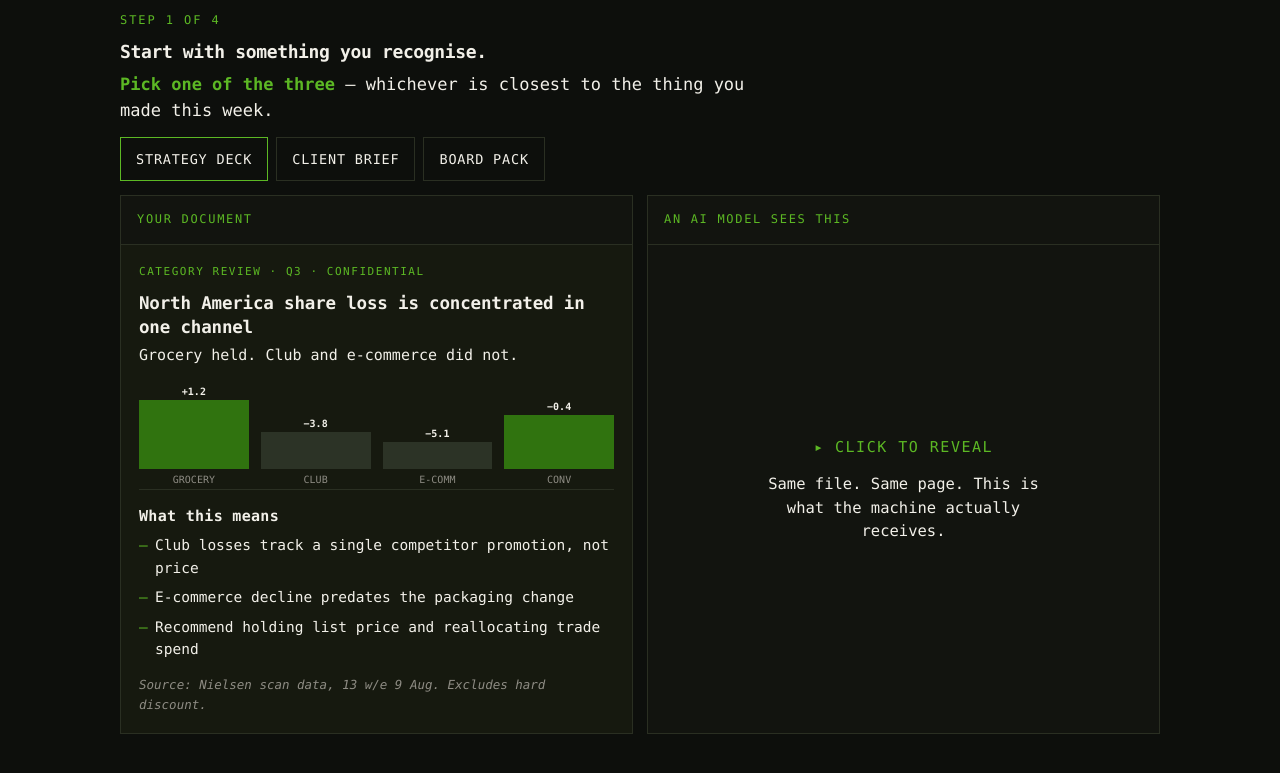
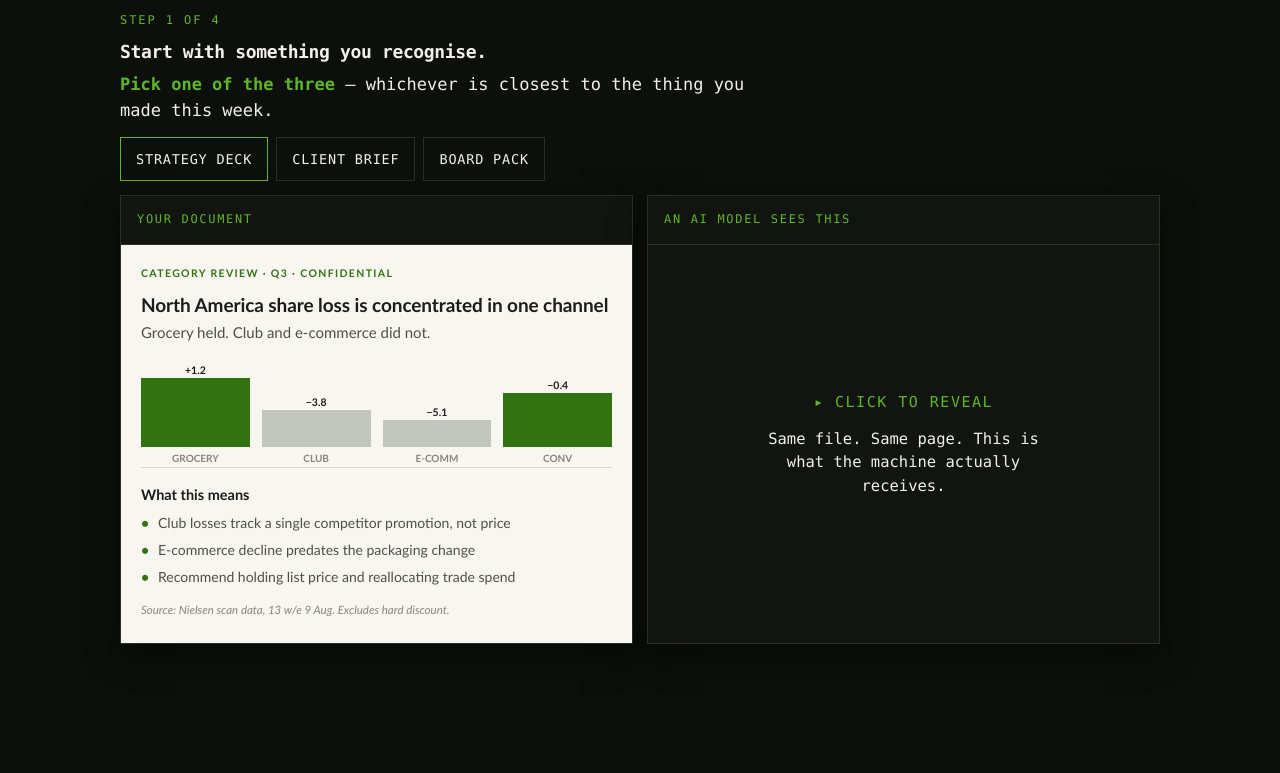
Before and after one commit to GreenBrahma/greenbrahma, a plain HTML site: page index.html in a window 1280 px wide. Shown: the part 381-1154 px from the top of the page. Drawn offline with Linux system fonts and the light colour scheme.

Commit message:
Sample documents become real paper
- both panes render on a warm white sheet in a document typeface (Aptos/Calibri
  stack) with dark ink, document-scale type, bullet glyphs, ruled tables and a
  tabular-numeral variance column
- the machine pane stays the same sheet: identical paper, identical words, but
  hierarchy stripped to one uniform grey size - so the comparison reads as one
  document seen twice rather than two different objects
- chart bars, table rules and annotations recoloured for a light ground; the
  reveal wipe is now green so it registers against white
- panes carry a drop shadow to sit as artifacts on the dark page
- the unopened right pane stays dark chrome, so the reveal lands on paper

```diff
--- a/index.html
+++ b/index.html
@@ -21,6 +21,8 @@
     --green-lit:#5cb824;
     --rule:#2a2f22;
     --mono:'SFMono-Regular',ui-monospace,'Menlo','Consolas','Liberation Mono',monospace;
+    --doc:'Aptos','Calibri','Segoe UI','Helvetica Neue',Arial,sans-serif;
+    --sheet:#f7f6f1;--docink:#1b1d18;--docink2:#4d5049;--docdim:#83867d;--docrule:#d9d7cf;
     --sans:'SFMono-Regular',ui-monospace,'Menlo','Consolas','Liberation Mono',monospace;
   }
   *{box-sizing:border-box;margin:0;padding:0}
@@ -72,65 +74,54 @@
 /* ---------- panes ---------- */
 .panes{display:grid;grid-template-columns:1fr;gap:14px}
 @media(min-width:900px){.panes{grid-template-columns:1fr 1fr}}
-.pane{border:1px solid var(--rule);background:var(--ground-2);display:flex;flex-direction:column}
+.pane{border:1px solid var(--rule);background:var(--ground-2);display:flex;flex-direction:column;box-shadow:0 10px 34px rgba(0,0,0,.45)}
 .pane-head{font-family:var(--mono);font-size:12px;letter-spacing:.14em;color:var(--green-lit);
   padding:14px 16px;border-bottom:1px solid var(--rule)}
-.paper{background:var(--paper);padding:18px 18px;flex:1;min-height:320px;position:relative;
-  overflow:hidden}
+.paper{background:var(--sheet);color:var(--docink);font-family:var(--doc);padding:20px 20px 24px;flex:1;min-height:320px;position:relative;overflow:hidden}
 
 /* ---------- the closed right pane ---------- */
-.shut{all:unset;display:flex;flex-direction:column;align-items:center;justify-content:center;
-  gap:14px;flex:1;min-height:340px;cursor:pointer;background:var(--ground-2);
-  text-align:center;padding:30px}
+.shut{all:unset;display:flex;flex-direction:column;align-items:center;justify-content:center;gap:14px;flex:1;min-height:320px;cursor:pointer;background:var(--ground-2);text-align:center;padding:30px}
 .shut:focus-visible{outline:2px solid var(--green-lit);outline-offset:-4px}
 .shut .lock{font-family:var(--mono);font-size:15px;letter-spacing:.1em;color:var(--green-lit)}
 .shut .hint{font-size:15.5px;color:var(--ink);max-width:30ch;line-height:1.5}
 .shut:hover .lock{color:var(--ink)}
 
 /* ---------- document rendering: human ---------- */
-.d-title{font-size:17.5px;font-weight:700;line-height:1.32;margin-bottom:5px;letter-spacing:-.01em}
-.d-kicker{font-family:var(--mono);font-size:11px;letter-spacing:.14em;color:var(--green-lit);
-  margin-bottom:12px}
-.d-sub{font-size:15px;color:var(--ink);margin-bottom:14px;line-height:1.5}
-.d-h{font-size:15px;font-weight:700;margin:14px 0 6px;letter-spacing:.02em}
-.d-p{font-size:14.5px;color:var(--ink);margin-bottom:9px;line-height:1.55}
-.d-li{font-size:14.5px;color:var(--ink);margin:0 0 7px 16px;position:relative;line-height:1.55}
-.d-li:before{content:"—";position:absolute;left:-16px;color:var(--green-lit)}
-.d-note{font-size:12.5px;color:var(--ink-dim);margin-top:14px;font-style:italic}
+.d-title{font-family:var(--doc);font-size:19px;font-weight:700;line-height:1.3;margin-bottom:5px;color:var(--docink);letter-spacing:-.005em}
+.d-kicker{font-family:var(--doc);font-size:10.5px;font-weight:700;letter-spacing:.13em;color:var(--green);margin-bottom:11px}
+.d-sub{font-size:15px;color:var(--docink2);margin-bottom:13px;line-height:1.45}
+.d-h{font-size:14.5px;font-weight:700;margin:15px 0 5px;color:var(--docink)}
+.d-p{font-size:14px;color:var(--docink2);margin-bottom:8px;line-height:1.5}
+.d-li{font-size:14px;color:var(--docink2);margin:0 0 6px 17px;position:relative;line-height:1.5}
+.d-li:before{content:"\2022";position:absolute;left:-17px;color:var(--green);font-weight:700}
+.d-note{font-size:11.5px;color:var(--docdim);margin-top:14px;font-style:italic}
 
-.chart{display:flex;align-items:flex-end;gap:12px;height:110px;margin:14px 0 6px;
-  padding-bottom:20px;border-bottom:1px solid var(--rule);position:relative}
+.chart{display:flex;align-items:flex-end;gap:12px;height:110px;margin:14px 0 6px;padding-bottom:20px;border-bottom:1px solid var(--docrule);position:relative}
 .bar{flex:1;background:var(--green);position:relative}
-.bar.alt{background:#2c3326}
-.bar span{position:absolute;bottom:-19px;left:0;right:0;text-align:center;
-  font-family:var(--mono);font-size:10px;color:var(--ink-dim)}
-.bar b{position:absolute;top:-16px;left:0;right:0;text-align:center;
-  font-family:var(--mono);font-size:10px;color:var(--ink)}
+.bar.alt{background:#c3c6bd}
+.bar span{position:absolute;bottom:-19px;left:0;right:0;text-align:center;font-family:var(--doc);font-size:10px;font-weight:600;color:var(--docdim)}
+.bar b{position:absolute;top:-16px;left:0;right:0;text-align:center;font-family:var(--doc);font-size:10.5px;font-weight:700;color:var(--docink)}
 
 .tbl{width:100%;border-collapse:collapse;margin:12px 0;font-size:13px}
-.tbl th{font-family:var(--mono);font-size:10.5px;letter-spacing:.1em;color:var(--green-lit);
-  text-align:left;padding:6px 8px;border-bottom:1px solid var(--rule)}
-.tbl td{padding:6px 8px;border-bottom:1px solid var(--rule);color:var(--ink-2)}
-.tbl td.num{text-align:right;font-family:var(--mono)}
-.tbl td.neg{color:#c9662b}
+.tbl th{font-family:var(--doc);font-size:10.5px;font-weight:700;letter-spacing:.09em;color:var(--green);text-align:left;padding:6px 8px;border-bottom:1.5px solid var(--docink)}
+.tbl td{padding:6px 8px;border-bottom:1px solid var(--docrule);color:var(--docink2)}
+.tbl td.num{text-align:right;font-variant-numeric:tabular-nums}
+.tbl td.neg{color:#a8342a}
 
 /* ---------- document rendering: machine ---------- */
 /* every element flattens to identical, undifferentiated text */
 .machine .d-title,.machine .d-h,.machine .d-sub,.machine .d-p,
 .machine .d-li,.machine .d-note,.machine .d-kicker{
-  font-size:14px !important;font-weight:400 !important;font-style:normal !important;
-  color:var(--ink-dim) !important;letter-spacing:0 !important;margin:0 0 8px 0 !important;
-  line-height:1.5 !important;font-family:var(--sans) !important}
+  font-size:13.5px !important;font-weight:400 !important;font-style:normal !important;
+  color:#7c7f76 !important;letter-spacing:0 !important;margin:0 0 8px 0 !important;
+  line-height:1.5 !important;font-family:var(--doc) !important}
 .machine .d-li:before{content:"";}
 .machine .chart,.machine .tbl{display:none}
-.machine .flat{border:1px dashed #3f4636;padding:10px 12px;margin:10px 0;
-  font-family:var(--mono);font-size:12px;color:var(--green-lit)}
-.machine .q{display:block;font-family:var(--mono);font-size:11.5px;color:var(--green-lit);
-  margin:2px 0 12px}
+.machine .flat{border:1px dashed #b9bcb2;padding:10px 12px;margin:10px 0;font-family:var(--mono);font-size:11.5px;color:var(--green);line-height:1.5}
+.machine .q{display:block;font-family:var(--mono);font-size:11px;color:var(--green);margin:1px 0 12px;letter-spacing:-.01em}
 
 /* wipe reveal */
-.wipe{position:absolute;inset:0;background:var(--ink);transform-origin:left;
-  transform:scaleX(1);pointer-events:none}
+.wipe{position:absolute;inset:0;background:var(--green);transform-origin:left;transform:scaleX(1);pointer-events:none}
 .wiping .wipe{animation:sweep 900ms cubic-bezier(.6,0,.3,1) forwards}
 @keyframes sweep{0%{transform:scaleX(1)}100%{transform:scaleX(0);transform-origin:right}}
 
```
